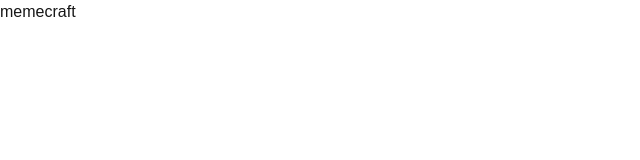
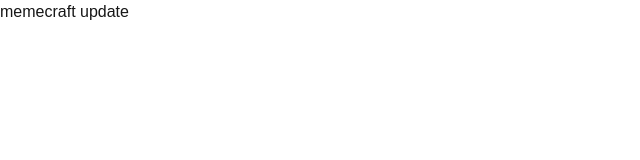
Before and after one commit to redbazrra/memecraft, a Next.js app: page / in a window 1280 px wide. Shown: the top 160 px of the page, without its empty margins (0-640 px from the left). Built offline with nearby package versions, Linux system fonts and the light colour scheme.

Commit message:
vercel update

```diff
--- a/app/page.js
+++ b/app/page.js
@@ -1,7 +1,7 @@
 export default function Home() {
   return (
     <div className="">
-      memecraft
+      memecraft update
     </div>
   );
 }
```
